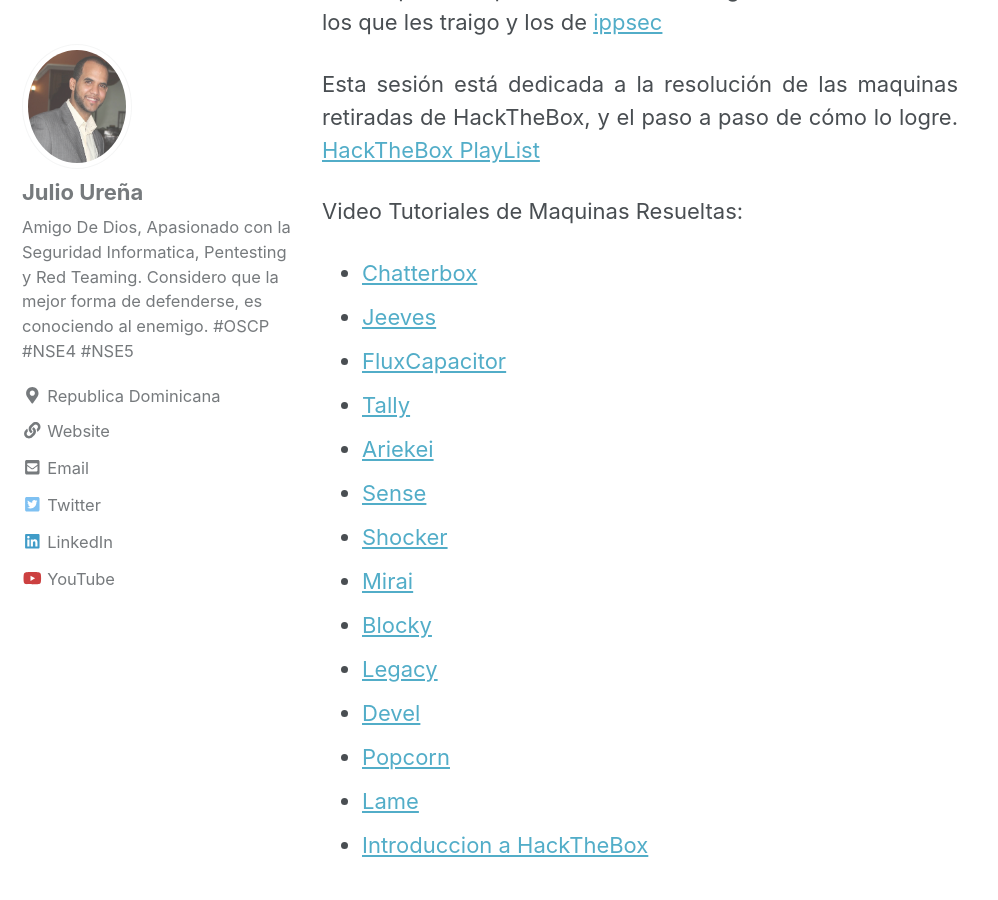
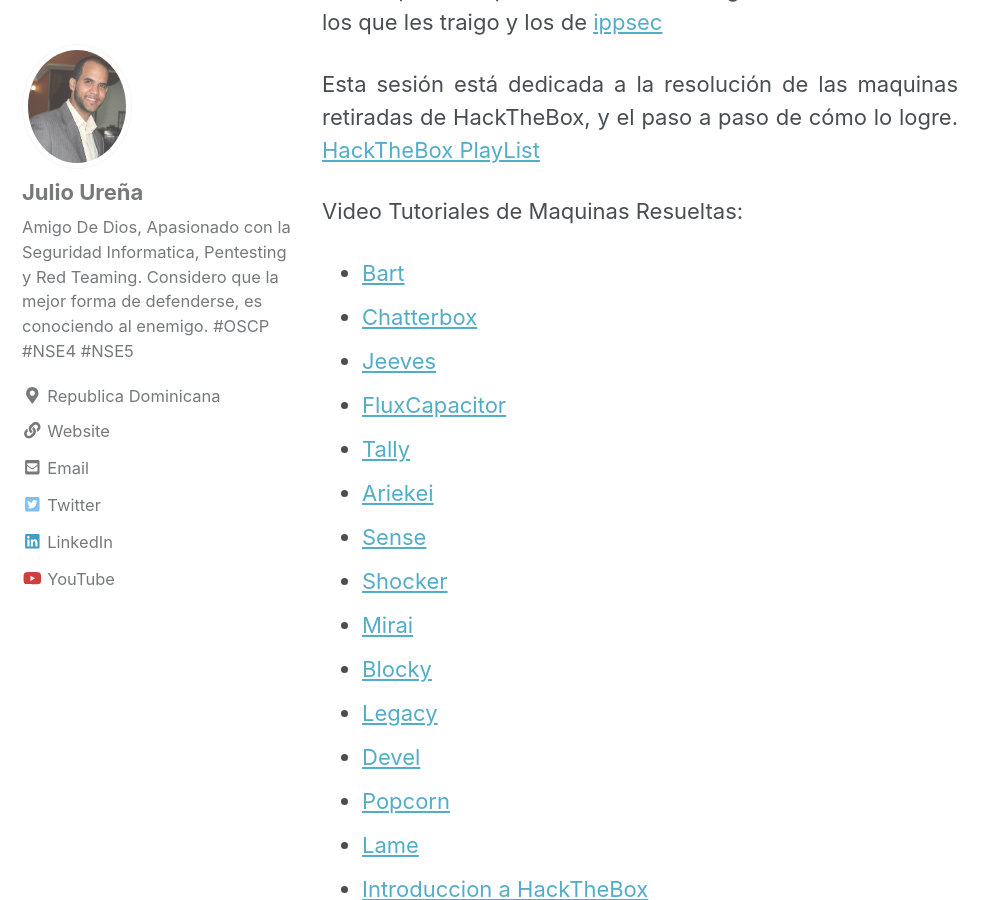
Before and after one commit to juliourena/juliourena.github.io, a Jekyll site: the page built from _posts/2018-6-19-HackTheBox.md, in a window 1280 px wide and 900 px high, scrolled down 487 px. Shown: the whole window, without its empty margins (0-998 px from the left). Built offline with Jekyll 4.4.1, drawn with Linux system fonts in a browser that asks for light colours; nearby versions of some CDN libraries.

Commit message:
Added New Video
Bart from hackthebox

```diff
--- a/_posts/2018-6-19-HackTheBox.md
+++ b/_posts/2018-6-19-HackTheBox.md
@@ -9,6 +9,7 @@ Esta sesión está dedicada a la resolución de las maquinas retiradas de HackTh
 [HackTheBox PlayList]( https://www.youtube.com/watch?v=wNdFMUpc-kM&list=PLXm1FM6zsxpAHycJ8-0pvEsJPYmddzQBJ)
 
 Video Tutoriales de Maquinas Resueltas:
+* [Bart](https://youtu.be/nnqvCEUJxIc)
 * [Chatterbox](https://youtu.be/3KWlOqSREic)
 * [Jeeves](https://www.youtube.com/watch?v=MvzZ9_ncDI0)
 * [FluxCapacitor](https://youtu.be/KKFRJe9PyCE)
```
